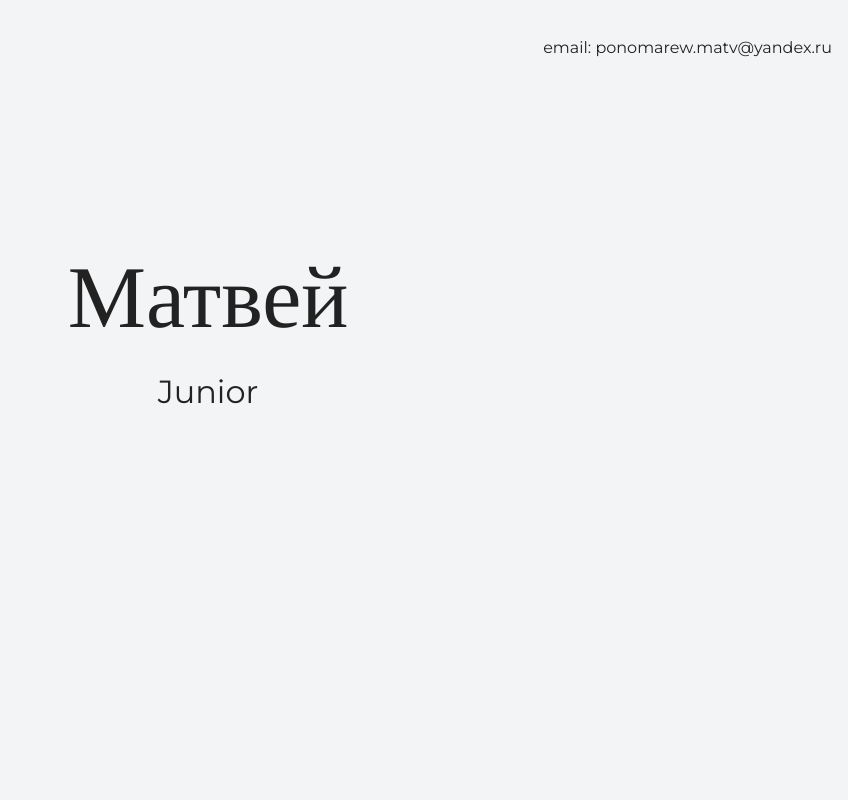
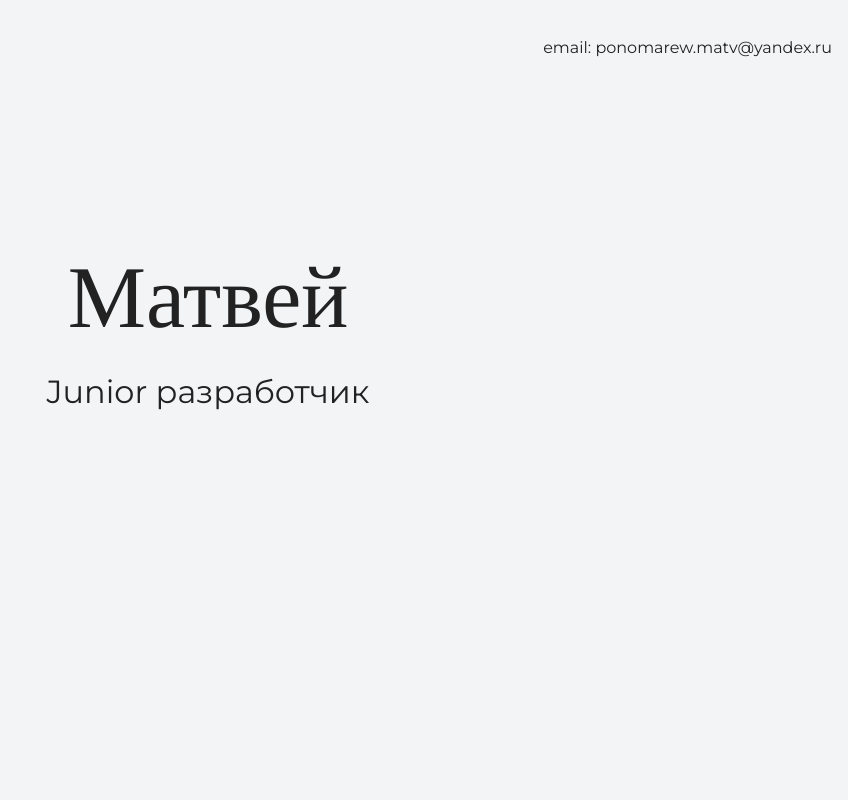
Before and after one commit to c0co4ik/my-cite, a plain HTML site: page index.html in a window 1280 px wide. Shown: the top 800 px of the page, without its empty margins (432-1280 px from the left). Drawn offline with nearby package versions, Linux system fonts and the light colour scheme.

Commit message:
Меняет текст на главной странице

```diff
--- a/index.html
+++ b/index.html
@@ -17,7 +17,7 @@
     <section class="hero-image">
       <div class='container'>
         <h1 class="heading">Матвей</h1>
-        <p>Junior</p>
+        <p>Junior разработчик</p>
       </div>
     </section>
 
```
